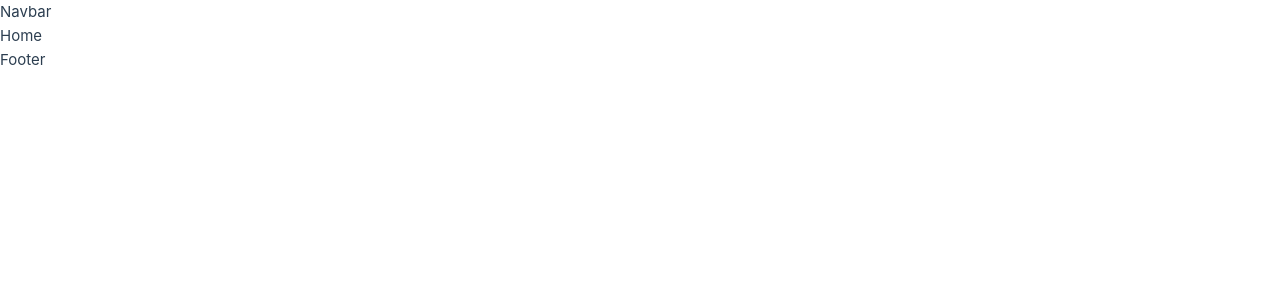
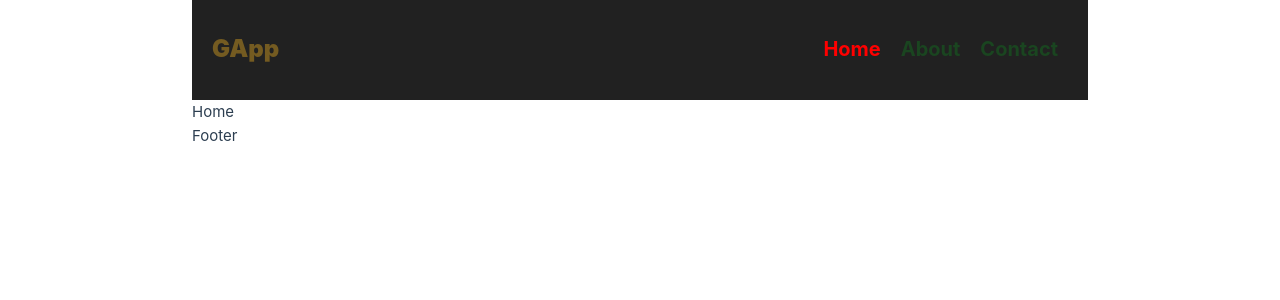
Before and after one commit to michado2019/altschool-third-semester-exam, a Vue app: page /#/ in a window 1280 px wide. Shown: the top 300 px of the page. Built offline with nearby package versions, Linux system fonts and the light colour scheme.

Commit message:
feat & style: about and contact pages added with their route functionalities and also navbar contents added and styled

```diff
--- a/src/App.vue
+++ b/src/App.vue
@@ -15,4 +15,9 @@ import Footer from './components/layouts/Footer.vue'
   </main>
 </template>
 
-<style scoped></style>
+<style scoped>
+.App{
+  max-width: 70%;
+  margin: 0 auto;
+}
+</style>
--- a/src/components/layouts/Navbar.vue
+++ b/src/components/layouts/Navbar.vue
@@ -5,7 +5,57 @@ export default {
 </script>
 
 <template>
-  <div>Navbar</div>
+  <div class="navbarWrapper">
+    <nav class="navbarNav">
+      <h2 class="navbarLogo">GApp</h2>
+      <ul class="navbarLists">
+        <Router-link to="/" class="navbarLinks">
+          <li class="navbarList">Home</li>
+        </Router-link>
+        <Router-link to="/about" class="navbarLinks">
+          <li class="navbarList">About</li>
+        </Router-link>
+        <Router-link to="/contact" class="navbarLinks">
+          <li class="navbarList">Contact</li>
+        </Router-link>
+      </ul>
+    </nav>
+  </div>
 </template>
 
-<style scoped></style>
+<style scoped>
+.navbarWrapper {
+  height: 100px;
+  background-color: #212121;
+}
+.navbarNav {
+  display: flex;
+  align-items: center;
+  padding: 30px 20px;
+}
+.navbarLogo {
+  margin-right: auto;
+  text-decoration: none;
+  font-weight: 900;
+  color: #745b21;
+  font-size: 24px;
+}
+.navbarLists {
+  display: flex;
+  align-items: center;
+}
+.navbarLinks {
+  color: #1a4520;
+  text-decoration: none;
+}
+.navbarList {
+  cursor: pointer;
+  margin: 0 10px;
+  font-weight: 700;
+  font-size: 20px;
+  list-style: none;
+}
+.router-link-exact-active {
+  color: red;
+}
+</style>
--- /dev/null
+++ b/src/components/pages/About.vue
@@ -0,0 +1,11 @@
+<script>
+export default {
+  name: "About",
+};
+</script>
+
+<template>
+  <div>About</div>
+</template>
+
+<style scoped></style>
--- /dev/null
+++ b/src/components/pages/Contact.vue
@@ -0,0 +1,11 @@
+<script>
+export default {
+  name: "Contact",
+};
+</script>
+
+<template>
+  <div>Contact</div>
+</template>
+
+<style scoped></style>
--- a/src/components/routes/index.js
+++ b/src/components/routes/index.js
@@ -1,8 +1,12 @@
 import { createRouter, createWebHashHistory } from 'vue-router'
 import Home from '../pages/Home.vue'
+import About from '../pages/About.vue'
+import Contact from '../pages/Contact.vue'
 
 const routes = [
     { name: 'Home', path: '/', component: Home },
+    { name: 'About', path: '/about', component: About },
+    { name: 'Contact', path: '/contact', component: Contact },
 
   ]
 
```
